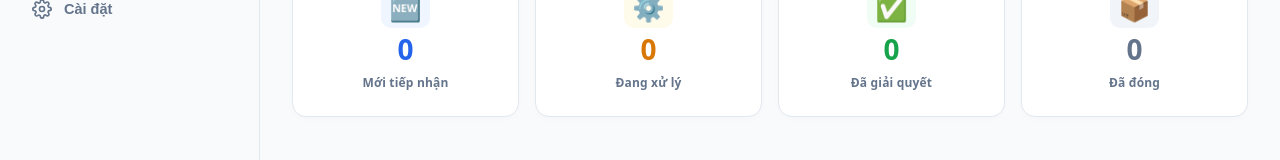
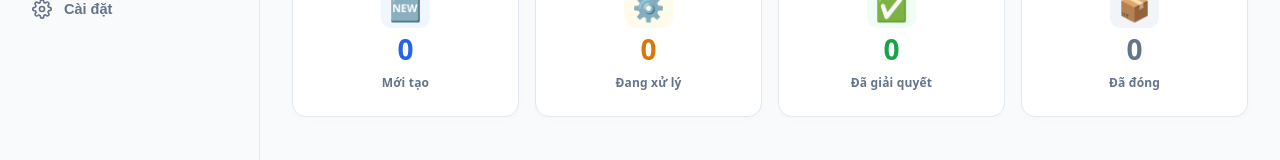
Before and after one commit to phthang-PX1/it_helpdesk, a React (Vite) app in the folder frontend/: page /dashboard in a window 1280 px wide. Shown: the part 322-482 px from the top of the page. Built offline with nearby package versions, Linux system fonts and the light colour scheme; no server answers; sample sign-in values are in the browser's storage.

Commit message:
style: cap nhat trang thai ticket tu Moi tiep nhan thanh Moi tao tren UI

```diff
--- a/frontend/src/features/admin/AdminDashboard.tsx
+++ b/frontend/src/features/admin/AdminDashboard.tsx
@@ -562,7 +562,7 @@ export const AdminDashboard: React.FC = () => {
   const daDong = tickets.filter(t => t.trang_thai === 'DA_DONG').length;
 
   const metrics = [
-    { label: 'Mới tiếp nhận', value: moiTiepNhan.toLocaleString(), change: 'Mới tạo', changeType: 'blue' as const, icon: '🎫', iconClass: 'total' },
+    { label: 'Mới tạo', value: moiTiepNhan.toLocaleString(), change: 'Mới tạo', changeType: 'blue' as const, icon: '🎫', iconClass: 'total' },
     { label: 'Đang xử lý', value: dangXuLy.toLocaleString(), change: 'Đang xử lý', changeType: 'red' as const, icon: '🔓', iconClass: 'open' },
     { label: 'Đã giải quyết', value: daGiaiQuyet.toLocaleString(), change: 'Hoàn tất', changeType: 'green' as const, icon: '✅', iconClass: 'resolved' },
     { label: 'Đã đóng', value: daDong.toLocaleString(), change: 'Đã đóng', changeType: 'green' as const, icon: '🗄️', iconClass: 'breach' },
@@ -615,7 +615,7 @@ export const AdminDashboard: React.FC = () => {
   const renderDbStatusBadge = (status: 'MOI_TAO' | 'DANG_GIAI_QUYET' | 'DA_GIAI_QUYET' | 'DA_DONG') => {
     switch (status) {
       case 'MOI_TAO':
-        return <span className="status-badge new">Mới tiếp nhận</span>;
+        return <span className="status-badge new">Mới tạo</span>;
       case 'DANG_GIAI_QUYET':
         return <span className="status-badge processing">Đang xử lý</span>;
       case 'DA_GIAI_QUYET':
--- a/frontend/src/features/l1/TicketQueue.tsx
+++ b/frontend/src/features/l1/TicketQueue.tsx
@@ -254,7 +254,7 @@ export const TicketQueue: React.FC = () => {
             className={`queue-tab-btn tab-pending ${activeTab === 'MOI_TAO' ? 'active' : ''}`}
             onClick={() => setActiveTab('MOI_TAO')}
           >
-            Mới tiếp nhận
+            Mới tạo
             <span className="tab-badge">{getTabCounts('MOI_TAO')}</span>
           </button>
 
@@ -346,7 +346,7 @@ export const TicketQueue: React.FC = () => {
                     </td>
                     <td>
                       {ticket.trang_thai === 'MOI_TAO' && (
-                        <span className="badge-status" style={{ backgroundColor: '#EFF6FF', color: '#1E40AF' }}>Mới tiếp nhận</span>
+                        <span className="badge-status" style={{ backgroundColor: '#EFF6FF', color: '#1E40AF' }}>Mới tạo</span>
                       )}
                       {ticket.trang_thai === 'DANG_GIAI_QUYET' && (
                         <span className="badge-status" style={{ backgroundColor: '#FFFBEB', color: '#92400E' }}>Đang xử lý</span>
--- a/frontend/src/features/requester/Dashboard.tsx
+++ b/frontend/src/features/requester/Dashboard.tsx
@@ -289,7 +289,7 @@ export const Dashboard: React.FC<DashboardProps> = ({ triggerQuickCreate }) => {
             <div className="summary-card">
               <div className="summary-info">
                 <span className="summary-count">{countByStatus('MOI_TAO')}</span>
-                <span className="summary-label">Mới tiếp nhận</span>
+                <span className="summary-label">Mới tạo</span>
               </div>
               <div className="summary-icon-wrapper state-new">
                 <svg viewBox="0 0 24 24">
@@ -385,7 +385,7 @@ export const Dashboard: React.FC<DashboardProps> = ({ triggerQuickCreate }) => {
                         {ticket.priority === 'Low' && <span className="badge-priority priority-low">Thấp</span>}
                       </td>
                       <td>
-                        {ticket.trang_thai === 'MOI_TAO' && <span className="badge-status status-new">Mới tiếp nhận</span>}
+                        {ticket.trang_thai === 'MOI_TAO' && <span className="badge-status status-new">Mới tạo</span>}
                         {ticket.trang_thai === 'DANG_GIAI_QUYET' && <span className="badge-status status-pending">Đang xử lý</span>}
                         {ticket.trang_thai === 'DA_GIAI_QUYET' && <span className="badge-status status-resolved">Đã giải quyết</span>}
                         {ticket.trang_thai === 'DA_DONG' && <span className="badge-status status-closed" style={{ backgroundColor: '#F1F5F9', color: '#475569' }}>Đã đóng</span>}
--- a/frontend/src/features/requester/TicketDetail.tsx
+++ b/frontend/src/features/requester/TicketDetail.tsx
@@ -980,7 +980,7 @@ export const TicketDetail: React.FC = () => {
                     </button>
                     {showStatusDropdown && (
                       <div className="status-dropdown-menu">
-                        <div className="dropdown-item" onClick={() => handleUpdateStatus('New')}>🆕 Mới tiếp nhận</div>
+                        <div className="dropdown-item" onClick={() => handleUpdateStatus('New')}>🆕 Mới tạo</div>
                         <div className="dropdown-item" onClick={() => handleUpdateStatus('Pending')}>⚙️ Đang giải quyết</div>
                         <div className="dropdown-item" onClick={() => handleUpdateStatus('Resolved')}>✅ Đã giải quyết</div>
                         <div className="dropdown-item" onClick={() => handleUpdateStatus('Closed')}>🔒 Đã đóng</div>
--- a/frontend/src/routes/AppRoutes.tsx
+++ b/frontend/src/routes/AppRoutes.tsx
@@ -138,7 +138,7 @@ const SupportDashboard: React.FC = () => {
   const totalPending = counts.moiTao + counts.dangGiaiQuyet;
 
   const statCards = [
-    { icon: '🆕', label: 'Mới tiếp nhận', value: counts.moiTao,       color: '#2563EB', bg: '#EFF6FF' },
+    { icon: '🆕', label: 'Mới tạo', value: counts.moiTao,       color: '#2563EB', bg: '#EFF6FF' },
     { icon: '⚙️', label: 'Đang xử lý',    value: counts.dangGiaiQuyet, color: '#D97706', bg: '#FFFBEB' },
     { icon: '✅', label: 'Đã giải quyết', value: counts.daGiaiQuyet,  color: '#16A34A', bg: '#F0FDF4' },
     { icon: '📦', label: 'Đã đóng',       value: counts.daDong,        color: '#64748B', bg: '#F1F5F9' },
```
